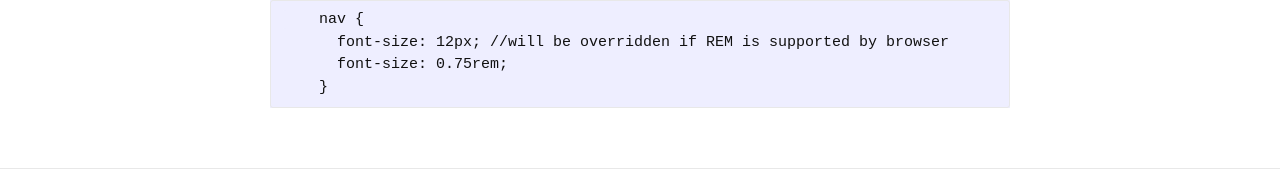
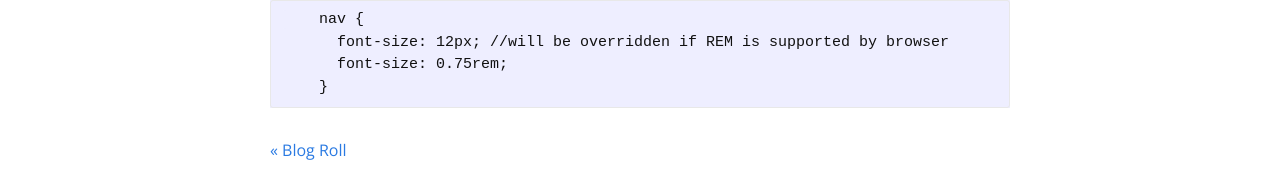
Before and after one commit to jacobnlangley/jacobnlangley.github.io, a Jekyll site: the page built from _posts/2015-12-07-font-size-mixin.markdown, in a window 1280 px wide, cut to the strip 0-752 px from the top of the page. Shown: the part 557-749 px from the top of the strip. Built offline with Jekyll 4.4.1, drawn with Linux system fonts in a browser that asks for light colours.

Commit message:
Added back to blog roll link to post template

```diff
--- a/_includes/footer.html
+++ b/_includes/footer.html
@@ -6,8 +6,8 @@
 
     <div class="footer-col-wrapper">
       <div class="footer-col footer-col-1">
+        <h2>{{ site.title }}</h2>
         <ul class="contact-list">
-          <li>{{ site.title }}</li>
           <li><a href="mailto:{{ site.email }}">{{ site.email }}</a></li>
         </ul>
       </div>
--- a/_includes/icon-twitter.html
+++ b/_includes/icon-twitter.html
@@ -1 +1 @@
-<a href="https://twitter.com/{{ include.username }}" target="_blank"><span class="icon icon--twitter">{% include icon-twitter.svg %}</span><span class="username">{{ include.username }}</span></a>
+<a class="header-icon" href="https://twitter.com/{{ include.username }}" target="_blank"><span class="icon icon--twitter">{% include icon-twitter.svg %}</span><span class="username">{{ include.username }}</span></a>
--- a/_layouts/post.html
+++ b/_layouts/post.html
@@ -12,4 +12,6 @@
     {{ content }}
   </div>
 
+  <a href="/">&laquo; Blog Roll</a>
+
 </article>
```
